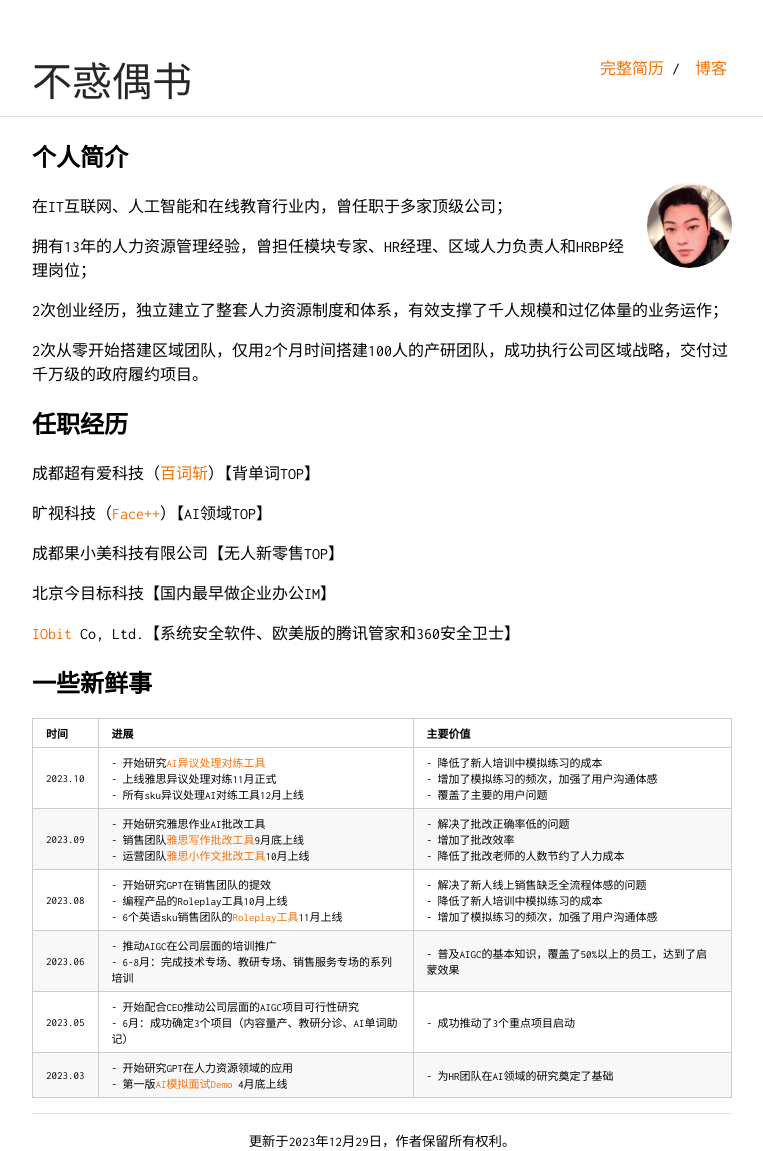
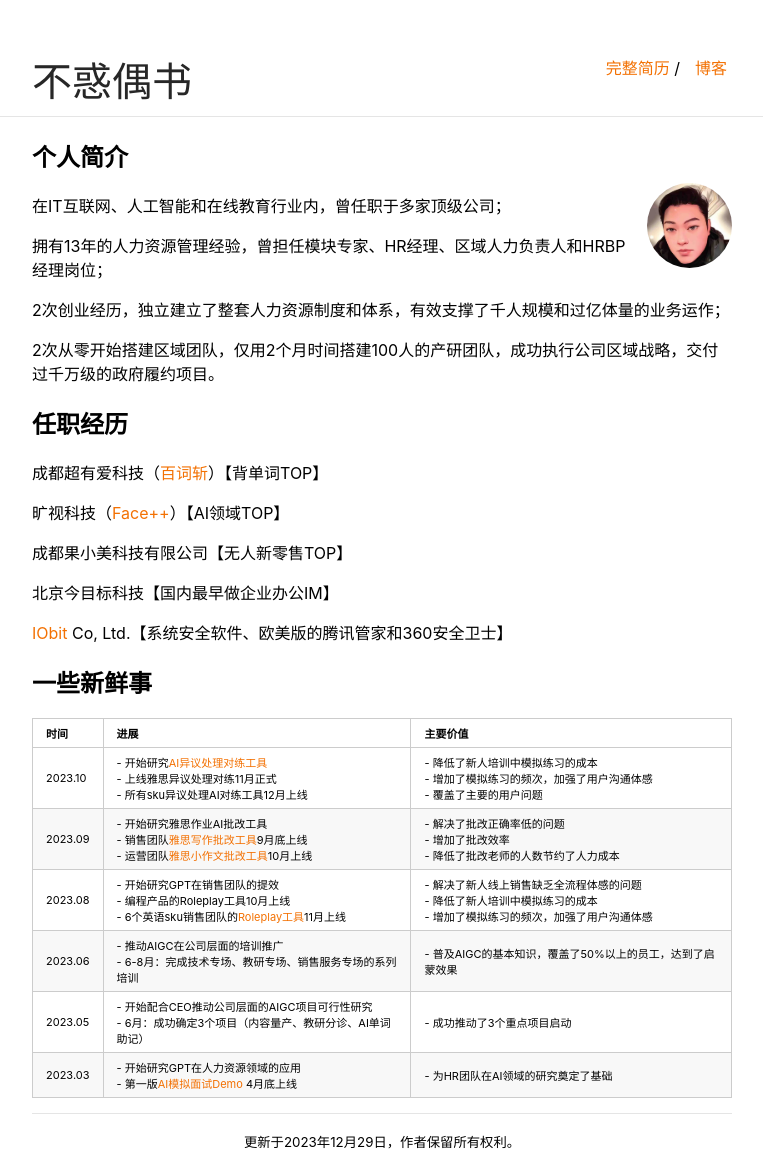
Before and after one commit to Harteyang/index, a Jekyll site: the page built from index.md, in a window 1280 px wide. Shown: the whole page, without its empty margins (258-1021 px from the left). Built offline with Jekyll 4.4.1, drawn with Linux system fonts in a browser that asks for light colours.

Commit message:
Update default.html

```diff
--- a/_layouts/default.html
+++ b/_layouts/default.html
@@ -1,11 +1,11 @@
 <!DOCTYPE html>
-<html lang="zh">
+<html lang="zh-CN">
 <head>
     <title>{% if page.title %}{{ page.title }}{% else %}{{ site.title }}{% endif %}</title>
 
     <meta charset="utf-8">
     <meta name="viewport" content="width=device-width, initial-scale=1">
-    <meta name="keywords" content="blog, accent, {{ site.author }}, {{ site.title }}, jekyll">
+    <meta name="keywords" content="博客, 特色, {{ site.author }}, {{ site.title }}, Jekyll">
     <meta name="author" content="{{ site.author }}">
     {% if page.url == "/404.html" %}
         <meta http-equiv="refresh" content="5; url=/">
@@ -21,9 +21,12 @@
         {% assign url = site.url | append: site.baseurl | append: page.url %}
     {% endif %}
     <meta name="description" content="{{ desc }}">
-    <link href='https://fonts.googleapis.com/css?family=Inconsolata:400,700' rel='stylesheet' type='text/css'>
-    <link rel="alternate" type="application/rss+xml" title="{{ site.title }} RSS" href="/feed.xml" />
     <link rel="stylesheet" href="{{ site.baseurl }}/css/main.css">
+    <style>
+        body {
+            font-family: -apple-system, BlinkMacSystemFont, "Segoe UI", Roboto, "Helvetica Neue", Arial, sans-serif;
+        }
+    </style>
     {% if site.favicon %}
         <link rel="icon" type="image/ico" href="{{ site.favicon_location }}">
         <link rel="shortcut-icon" type="image/ico" href="{{ site.favicon_location }}">
@@ -35,7 +38,7 @@
     <meta name="og:description" content="{{ desc }}">
     <meta name="og:title" content="{{ site.title }}">
     <meta name="og:url" content="{{ url }}">
-    <meta name="og:type" content="article">
+    <meta name="og:type" content="文章">
     {% if site.og_image %}
         <meta name="og:image" content="{{ site.og_image }}">
     {% endif %}
@@ -43,7 +46,7 @@
         <meta name="fb:admins" content="{{ site.facebook_id }}">
     {% endif %}
     <!-- Twitter -->
-    <meta name="twitter:card" content="summary">
+    <meta name="twitter:card" content="摘要">
     <meta name="twitter:title" content="{{ site.title }}">
     <meta name="twitter:description" content="{{ desc }}">
     <meta name="twitter:url" content="{{ url }}">
@@ -62,7 +65,7 @@
             <a id="author-name" class="alignable pull-left" href="{{ site.url }}{{ site.baseurl }}">{{ site.title }}</a>
             <ul id="navlist" class="alignable pull-right navbar-ul">
                 {% for x in site.nav %}
-                    {% if x.name == "Resume" %}
+                    {% if x.name == "简历" %}
                         <li class="alignable pull-left nav-list"><a target="_blank" href="{{ x.link }}">{{ x.name }}</a>
                     {% else %}
                         <li class="alignable pull-left nav-list"><a href="{{ x.link }}">{{ x.name }}</a>
```
